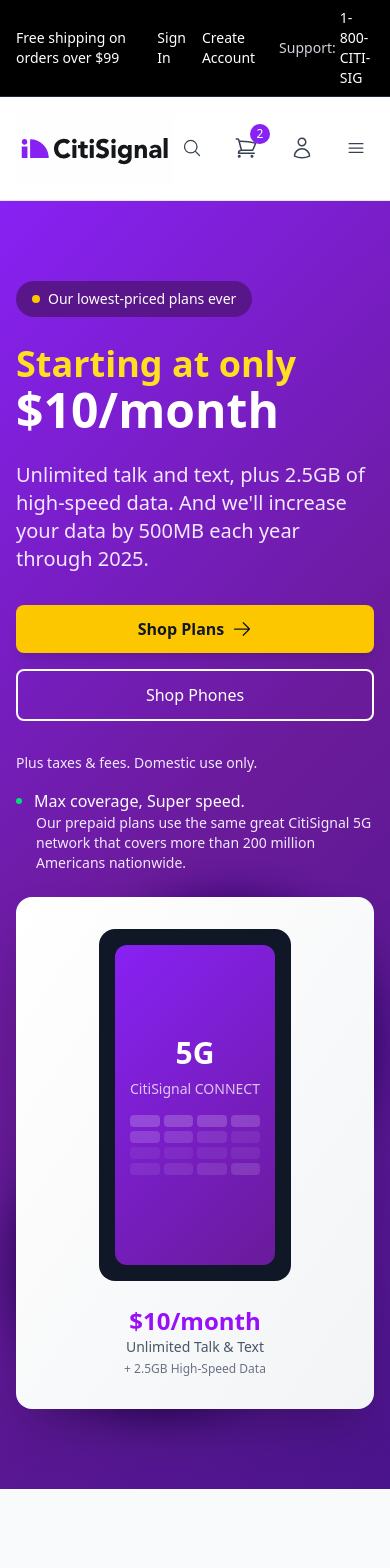
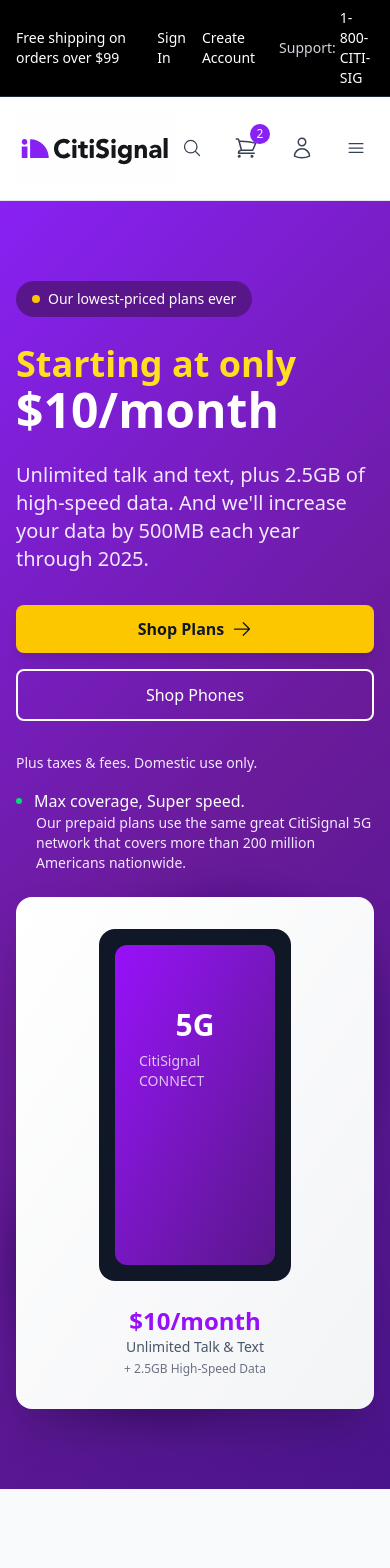
Before and after one commit to skukla/citisignal-nextjs, a Next.js app: page / in a window 390 px wide. Shown: the top 1568 px of the page. Built offline with nearby package versions, Linux system fonts and the light colour scheme.

Commit message:
refactor: Extract PhoneMockup components and logic
- Create SignalBars component
- Add usePhoneMockup hook
- Add phone-related types
- Update phone data structure

```diff
--- a/src/components/ui/PhoneMockup.tsx
+++ b/src/components/ui/PhoneMockup.tsx
@@ -1,56 +1,116 @@
 'use client';
 
 import { twMerge } from 'tailwind-merge';
+import SignalBars from './SignalBars';
+import { usePhoneMockup } from '@/hooks/usePhoneMockup';
+import type {
+  ThemeSize,
+  ThemeTextColor,
+  ThemeGradient,
+  ThemeGradientDirection,
+  ThemeBgOpacity
+} from '@/types/theme';
 
 interface PhoneMockupProps {
+  // Content
   title?: string;
   subtitle?: string;
   signalBars?: number;
-  gradientFrom?: string;
-  gradientTo?: string;
+
+  // Styling
+  size?: ThemeSize;
+  gradient?: ThemeGradient;
+  gradientDirection?: ThemeGradientDirection;
+  textColor?: ThemeTextColor;
+
+  // Phone frame
+  frameColor?: string;
+  framePadding?: string;
+  frameWidth?: string;
+
+  // Signal bars
+  barOpacity?: ThemeBgOpacity;
+  minBarOpacity?: number;
+  maxBarOpacity?: number;
+
+  // Animation
+  animate?: boolean;
+
+  // Other
   className?: string;
 }
 
 export default function PhoneMockup({
+  // Content
   title = '5G',
   subtitle = 'CitiSignal CONNECT',
-  signalBars = 16,
-  gradientFrom = '#8821f4',
-  gradientTo = '#6a1b9a',
+  signalBars = 4,
+
+  // Styling
+  size = 'md',
+  gradient = 'from-purple-600 to-purple-900',
+  gradientDirection = 'to-br',
+  textColor = 'text-white',
+
+  // Phone frame
+  frameColor = 'bg-gray-900',
+  framePadding = 'p-4',
+  frameWidth,
+
+  // Signal bars
+  barOpacity = 'bg-opacity-75',
+  minBarOpacity = 0.4,
+  maxBarOpacity = 1,
+
+  // Animation
+  animate = true,
+
+  // Other
   className
 }: PhoneMockupProps) {
+  const { sizes } = usePhoneMockup(size);
+
   return (
-    <div className={twMerge('bg-gray-900 rounded-2xl p-4 mx-auto w-48', className)}>
-      <div
-        className="rounded-xl h-80 flex items-center justify-center"
-        style={{
-          background: `linear-gradient(135deg, ${gradientFrom} 0%, ${gradientTo} 100%)`
-        }}
-      >
-        <div className="text-center text-white">
-          <div className="text-3xl font-bold mb-2">{title}</div>
-          <div className="text-sm opacity-75">{subtitle}</div>
-          <div className="grid grid-cols-4 gap-1 mt-4">
-            {[...Array(signalBars)].map((_, i) => (
-              <div
-                key={i}
-                className="bg-white bg-opacity-20 h-3 rounded"
-                style={{
-                  animation: `pulse 2s ${i * 0.1}s infinite`
-                }}
-              />
-            ))}
+    <div className={twMerge(
+      'rounded-2xl mx-auto',
+      frameColor,
+      framePadding,
+      frameWidth || sizes.container,
+      className
+    )}>
+      <div className={twMerge(
+        'rounded-xl flex flex-col',
+        sizes.screen,
+        `bg-gradient-${gradientDirection}`,
+        gradient
+      )}>
+        <div className="flex-1 flex flex-col items-center justify-center p-6">
+          <div className={twMerge(
+            'font-bold mb-2',
+            sizes.title,
+            textColor
+          )}>
+            {title}
+          </div>
+          <div className={twMerge(
+            sizes.subtitle,
+            textColor,
+            'opacity-75 mb-8'
+          )}>
+            {subtitle}
+          </div>
+          <div className="w-full">
+            <SignalBars
+              count={signalBars}
+              barClassName={sizes.bar}
+              animate={animate}
+              barOpacity={barOpacity}
+              minOpacity={minBarOpacity}
+              maxOpacity={maxBarOpacity}
+            />
           </div>
         </div>
       </div>
-
-      <style jsx>{`
-        @keyframes pulse {
-          0% { opacity: 0.3; }
-          50% { opacity: 1; }
-          100% { opacity: 0.3; }
-        }
-      `}</style>
     </div>
   );
 }
--- /dev/null
+++ b/src/components/ui/SignalBars.tsx
@@ -0,0 +1,49 @@
+'use client';
+
+import { twMerge } from 'tailwind-merge';
+import type { ThemeBgOpacity } from '@/types/theme';
+
+interface SignalBarsProps {
+  count: number;
+  barClassName?: string;
+  animate?: boolean;
+  minOpacity?: number;
+  maxOpacity?: number;
+  barOpacity?: ThemeBgOpacity;
+  className?: string;
+}
+
+export default function SignalBars({
+  count,
+  barClassName,
+  animate = true,
+  minOpacity = 0.4,
+  maxOpacity = 1,
+  barOpacity = 'bg-opacity-75',
+  className
+}: SignalBarsProps) {
+  return (
+    <div className={twMerge(
+      'flex items-end gap-1 h-20 w-full max-w-[8rem] mx-auto',
+      className
+    )}>
+      {[...Array(count)].map((_, i) => {
+        const heightPercent = 25 + ((i + 1) / count) * 75;
+        return (
+          <div
+            key={i}
+            className={twMerge(
+              'flex-1 bg-white rounded-sm',
+              barOpacity,
+              animate && 'animate-pulse',
+              barClassName
+            )}
+            style={{
+              height: `${heightPercent}%`
+            }}
+          />
+        );
+      })}
+    </div>
+  );
+}
--- a/src/data/phones.ts
+++ b/src/data/phones.ts
@@ -1,4 +1,5 @@
 import { Phone, colorOptions } from '@/types/commerce';
+import type { FilterSection } from '@/types/phones';
 
 export const phoneFilterOptions = {
   manufacturer: [
@@ -23,6 +24,40 @@ export const phoneFilterOptions = {
     { id: 'extended-range-5g', name: 'Extended Range 5G' }
   ]
 };
+
+// Filter sections for product list
+export const phoneFilters: FilterSection[] = [
+  {
+    title: 'Manufacturer',
+    key: 'manufacturer',
+    options: phoneFilterOptions.manufacturer,
+    type: 'checkbox'
+  },
+  {
+    title: 'Memory',
+    key: 'memory',
+    options: phoneFilterOptions.memory,
+    type: 'checkbox'
+  },
+  {
+    title: 'Price Range',
+    key: 'price',
+    options: phoneFilterOptions.price,
+    type: 'checkbox'
+  },
+  {
+    title: 'Colors',
+    key: 'colors',
+    options: phoneFilterOptions.colors,
+    type: 'checkbox'
+  },
+  {
+    title: '5G Features',
+    key: 'features',
+    options: phoneFilterOptions.features,
+    type: 'checkbox'
+  }
+];
 
 // Mock data matching Commerce API structure
 export const phones: Phone[] = [
--- /dev/null
+++ b/src/hooks/usePhoneMockup.ts
@@ -0,0 +1,39 @@
+import { ThemeSize } from '@/types/theme';
+
+interface PhoneMockupSizes {
+  container: string;
+  screen: string;
+  title: string;
+  subtitle: string;
+  bar: string;
+}
+
+const SIZES: Record<ThemeSize, PhoneMockupSizes> = {
+  sm: {
+    container: 'w-36',
+    screen: 'h-64',
+    title: 'text-2xl',
+    subtitle: 'text-xs',
+    bar: 'w-1.5 h-full'
+  },
+  md: {
+    container: 'w-48',
+    screen: 'h-80',
+    title: 'text-3xl',
+    subtitle: 'text-sm',
+    bar: 'w-2 h-full'
+  },
+  lg: {
+    container: 'w-56',
+    screen: 'h-96',
+    title: 'text-4xl',
+    subtitle: 'text-base',
+    bar: 'w-2.5 h-full'
+  }
+};
+
+export function usePhoneMockup(size: ThemeSize = 'md') {
+  return {
+    sizes: SIZES[size]
+  };
+}
--- /dev/null
+++ b/src/types/phones.ts
@@ -0,0 +1,30 @@
+import type { HeroIcon } from './hero-icons';
+
+export interface TechReview {
+  title: string;
+  description: string;
+  href: string;
+  image?: string;
+}
+
+export interface BuyingGuide {
+  icon: HeroIcon;
+  title: string;
+  description: string;
+  href: string;
+}
+
+export interface PhoneTip {
+  category: string;
+  title: string;
+  description: string;
+  href: string;
+  categoryColor: string;
+}
+
+export interface FilterSection {
+  title: string;
+  key: string;
+  options: Array<{ id: string; name: string }>;
+  type: 'checkbox';
+}
```
